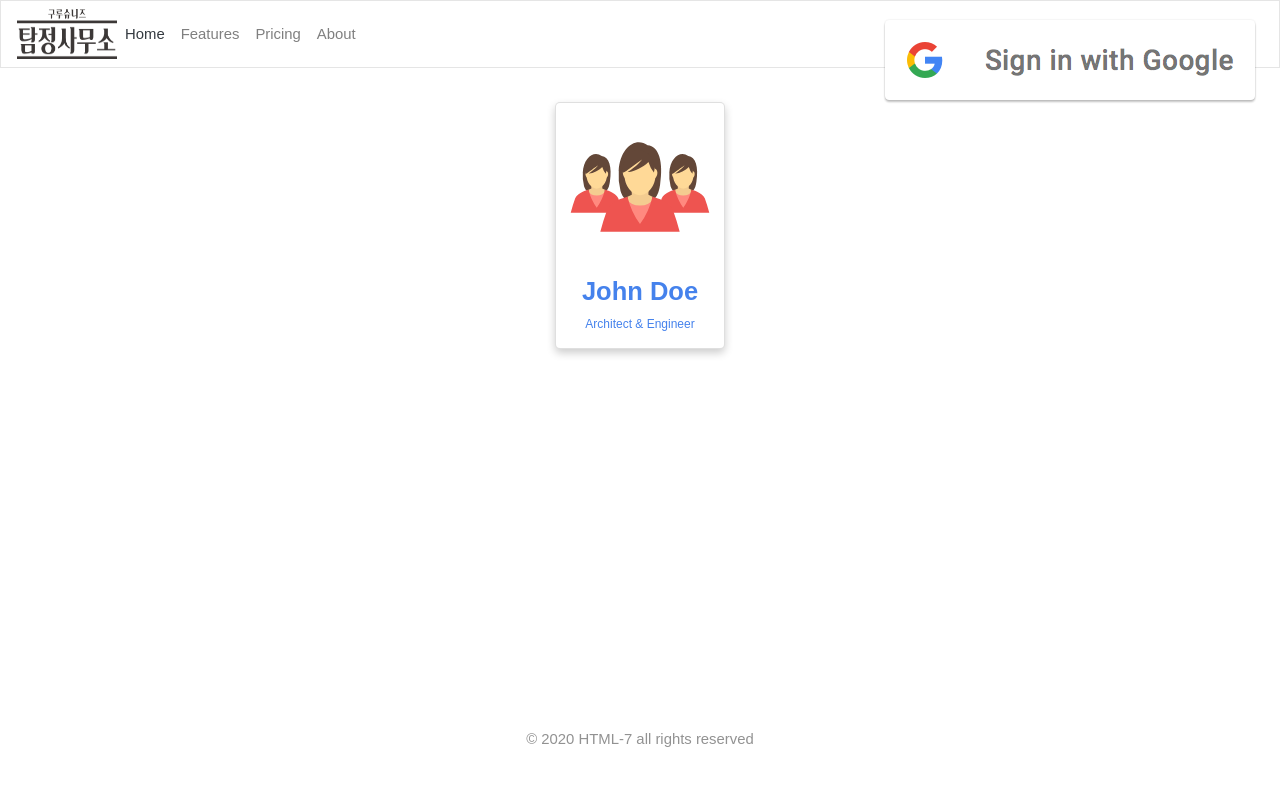
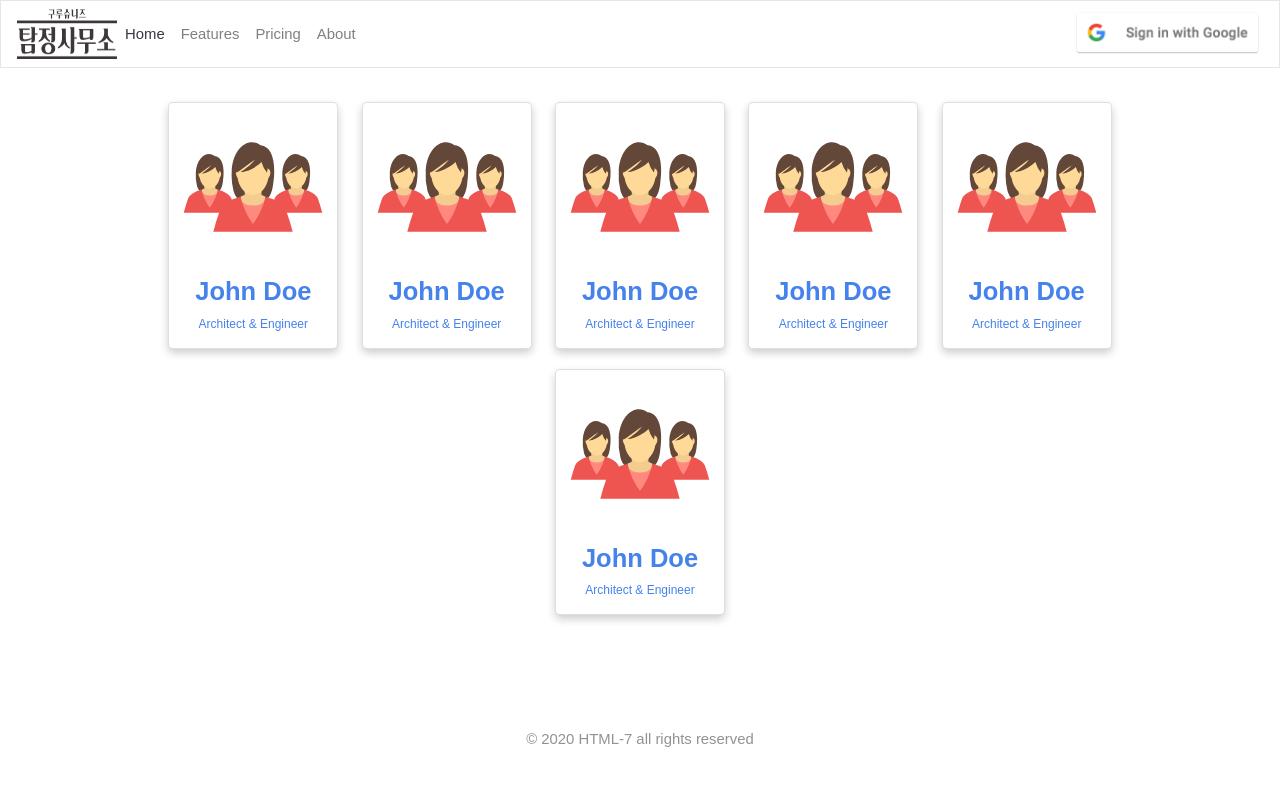
Before and after one commit to tkddms/GURU_web_project, a Django app: template reference/template/_info.html in a window 1280 px wide. Shown: the top 786 px of the page. Run offline with Django 3.2, Linux system fonts and the light colour scheme; the template is opened without the code that fills it, so the values that code supplies are empty; some libraries are stand-ins or nearby versions.

Commit message:
WTF Just only CHROME!!!!!!!!! WHY!!!!!

```diff
--- a/reference/template/_base.html
+++ b/reference/template/_base.html
@@ -44,7 +44,7 @@
 <div class="wrap container">
     <div class="jumbotron">
         Lorem ipsum dolor sit amet, consectetur adipisicing elit. Aspernatur tempora cum iusto beatae vitae nostrum, dolore incidunt, temporibus in quia ut laudantium officiis suscipit reprehenderit? Repellat sint fuga quos quibusdam molestiae, deleniti assumenda laboriosam blanditiis, maiores corporis dolore similique nulla sit officiis harum error adipisci earum nam corrupti voluptas veniam. Libero asperiores laborum autem molestias optio natus quo dolore odit saepe ipsam, voluptatibus itaque fugiat et, iste veniam. Libero rerum iste ipsam quisquam. Consectetur, eius reprehenderit! Quia libero itaque maiores excepturi esse cum quasi nam saepe aliquam. Quasi incidunt, cumque laudantium expedita quaerat, earum architecto, totam suscipit itaque illo quis!
-      </div>
+    </div>
 </div>
 <footer>&COPY; 2020 HTML-7 all rights reserved</footer>
 
--- a/reference/template/_info.html
+++ b/reference/template/_info.html
@@ -8,7 +8,7 @@
     <link rel="stylesheet" href="./bootstrap/custom.min.css">
     <link rel="stylesheet" href="./style_base.css">
     <link rel="stylesheet" href="./style_info.css">
-    <title>Base</title>
+    <title>Info</title>
 </head>
 <body>
     <!-- nav bar -->
@@ -34,7 +34,7 @@
                 <a class="nav-link" href="#">About</a>
                 </li>
                 <li class="nav-item login-item">
-                <a class="nav-link" href="#"><img src="" alt="Sign in with Google" id="login-image"></a>
+                <a class="nav-link forlogin" href="#"><img src="./img/btn_google_signin_light_normal_web@2x.png" alt="Sign in with Google" id="login-image"  height="45px"></a>
                 </li>
             </ul>
         </div>
@@ -52,6 +52,52 @@
             </div>
         </a>
     </div>
+    <div class="card">
+        <a href="https://www.naver.com">
+            <img src="./img/SVG/Artboard 12_users.svg" alt="Avatar" style="width:100%">
+            <div class="card-content">
+            <h4><b>John Doe</b></h4>
+            <p>Architect & Engineer</p>
+            </div>
+        </a>
+    </div>
+    <div class="card">
+        <a href="https://www.naver.com">
+            <img src="./img/SVG/Artboard 12_users.svg" alt="Avatar" style="width:100%">
+            <div class="card-content">
+            <h4><b>John Doe</b></h4>
+            <p>Architect & Engineer</p>
+            </div>
+        </a>
+    </div>
+    <div class="card">
+        <a href="https://www.naver.com">
+            <img src="./img/SVG/Artboard 12_users.svg" alt="Avatar" style="width:100%">
+            <div class="card-content">
+            <h4><b>John Doe</b></h4>
+            <p>Architect & Engineer</p>
+            </div>
+        </a>
+    </div>
+    <div class="card">
+        <a href="https://www.naver.com">
+            <img src="./img/SVG/Artboard 12_users.svg" alt="Avatar" style="width:100%">
+            <div class="card-content">
+            <h4><b>John Doe</b></h4>
+            <p>Architect & Engineer</p>
+            </div>
+        </a>
+    </div>
+    <div class="card">
+        <a href="https://www.naver.com">
+            <img src="./img/SVG/Artboard 12_users.svg" alt="Avatar" style="width:100%">
+            <div class="card-content">
+            <h4><b>John Doe</b></h4>
+            <p>Architect & Engineer</p>
+            </div>
+        </a>
+    </div>
+
 </div>
     <footer>&COPY; 2020 HTML-7 all rights reserved</footer>
 
--- a/reference/template/style_base.css
+++ b/reference/template/style_base.css
@@ -35,21 +35,6 @@ a:hover,a:active,a:focus{
 	text-align: center;
 }
 
-
-/* .navbar .logo{
-	display: inline-block;
-	text-align: center;
-}
-
-.navbar .login-screen, .navbar .guest-screen, .navbar .login-screen .user-login, .navbar .login-screen .navbar-logout {
-	display: inline-block;
-}
-
-.navbar .logo-center{
-	text-align: center;
-	color: transparent;
-} */
-
 @media (min-width: 992px){
 	.navbar-brand {
 		display: none;
@@ -63,12 +48,16 @@ a:hover,a:active,a:focus{
 	margin-right: auto;
 }
 
+/* 크롬이새끼야너는뭐가문젠데 왜 네가 되면 다른브라우저는 안되고 네가 안되면 다른브라우저는 다 되냐고 */
 
+/* Chrome */
+@media screen and (-webkit-min-device-pixel-ratio:0) {
 	@media (min-width: 992px){
 		.login-item{
 			position: absolute;
 			right: 10px;
-		top: 5px;
+			top: 1%;
+		}
 	}
 	#login-image{
 	content: url('./img/btn_google_signin_light_normal_web@2x.png');
@@ -77,16 +66,50 @@ a:hover,a:active,a:focus{
 	#login-image:hover{
 	animation-delay: 1s;
 	content: url('./img/btn_google_signin_light_focus_web@2x.png');
+	height: 45px;
 	}
 	#login-image:active{
 	animation-delay: 1s;
 	content: url('./img/btn_google_signin_light_pressed_web@2x.png');
+	height: 45px;
 	}
 }
 
-#login-image:active{
+img#login-image{
+	content: url('./img/btn_google_signin_light_normal_web@2x.png');
+	height: 45px;
+}
+img#login-image:hover{
 	animation-delay: 1s;
-	color: #ff9494;
+	content: url('./img/btn_google_signin_light_focus_web@2x.png');
+	height: 45px;
+}
+img#login-image:active{
+	animation-delay: 1s;
+	content: url('./img/btn_google_signin_light_pressed_web@2x.png');
+	height: 45px;
+}
+
+@media (min-width: 992px){
+	.login-item{
+	position: absolute;
+	right: 10px;
+	top: 1%;
+	}
+	img#login-image{
+	content: url('./img/btn_google_signin_light_normal_web@2x.png');
+	height: 45px;
+	}
+	img#login-image:hover{
+	animation-delay: 1s;
+	content: url('./img/btn_google_signin_light_focus_web@2x.png');
+	height: 45px;
+	}
+	img#login-image:active{
+	animation-delay: 1s;
+	content: url('./img/btn_google_signin_light_pressed_web@2x.png');
+	height: 45px;
+	}
 }
 
 footer {
```
Lines whose indentation alone changed are shown as unchanged.
